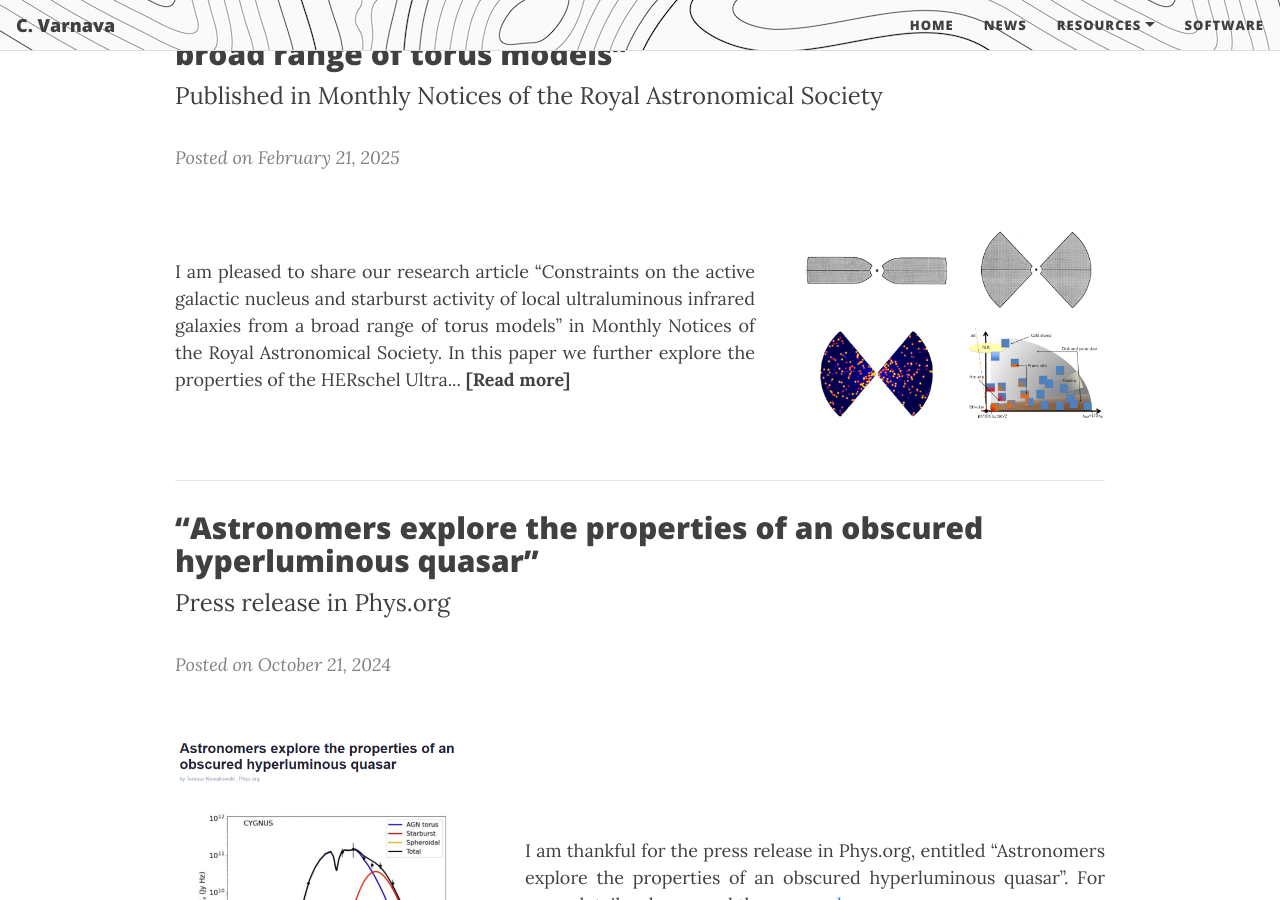
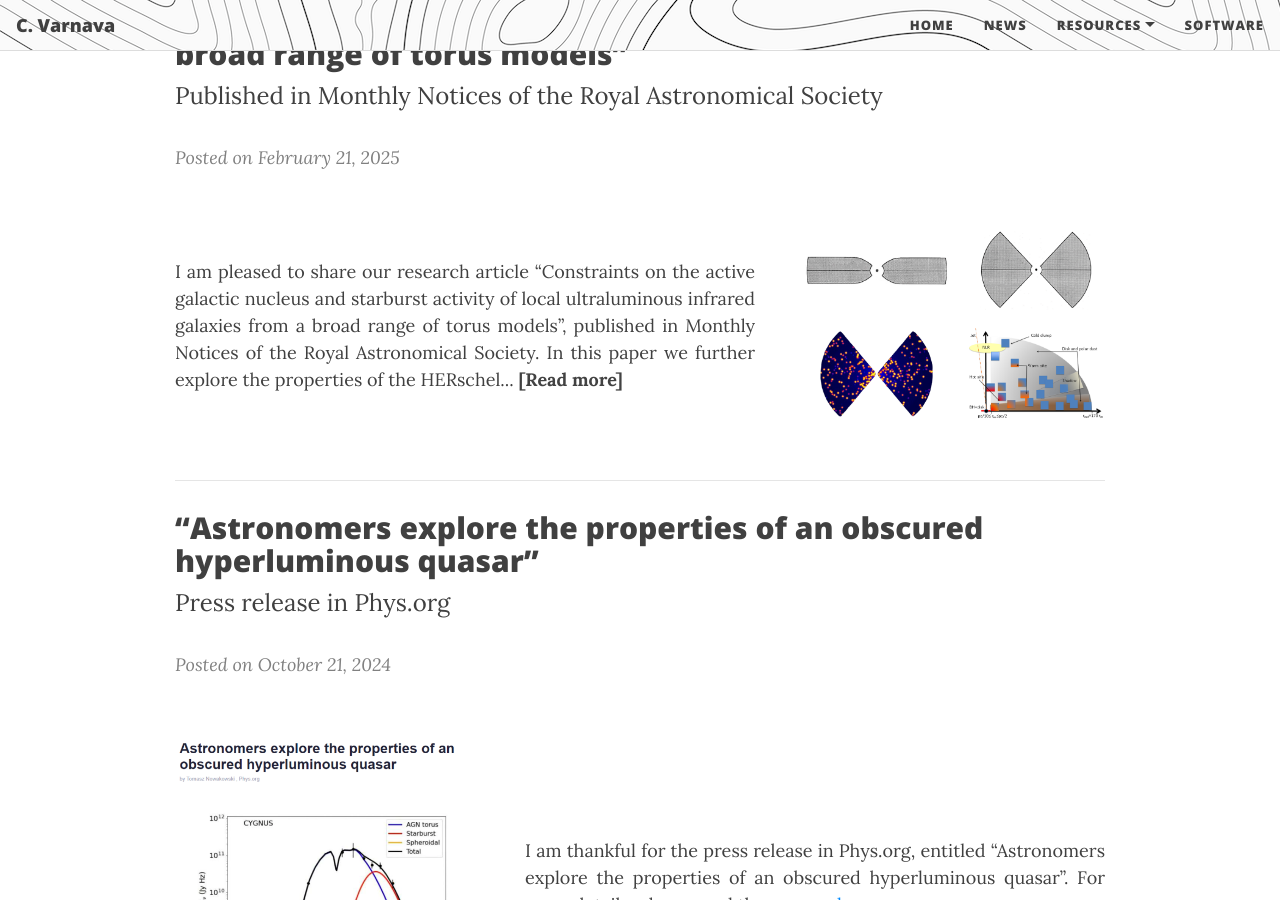
Before and after one commit to ch-var/ch-var.github.io, a Jekyll site: the page built from news.html, in a window 1280 px wide and 900 px high, scrolled down 322 px. Built offline with Jekyll 4.4.1, drawn with Linux system fonts in a browser that asks for light colours; formulas are drawn with MathJax 3.

Commit message:
Update news.html

```diff
--- a/news.html
+++ b/news.html
@@ -38,7 +38,7 @@ mathjax: true
 <p><i style="color:#808080";>Posted on February 21, 2025</i></p>
 
 <div style="display: flex; justify-content: space-between; align-items: center; flex-wrap: wrap;">
-  <p style="text-align: justify; flex: 1; margin-right: 30px;">I am pleased to share our research article “Constraints on the active galactic nucleus and starburst activity of local ultraluminous infrared galaxies from a broad range of torus models” in Monthly Notices of the Royal Astronomical Society. In this paper we further explore the properties of the HERschel Ultra... <a href="https://ch-var.github.io/2025-02-21-local_ULIRGs"><b style="color:#424242";>[Read more]</b></a></p>
+  <p style="text-align: justify; flex: 1; margin-right: 30px;">I am pleased to share our research article “Constraints on the active galactic nucleus and starburst activity of local ultraluminous infrared galaxies from a broad range of torus models”, published in Monthly Notices of the Royal Astronomical Society. In this paper we further explore the properties of the HERschel... <a href="https://ch-var.github.io/2025-02-21-local_ULIRGs"><b style="color:#424242";>[Read more]</b></a></p>
   <p style="margin-left: 20px;"><img src="/assets/img/4_AGN_models.png" style="max-width: 300px; height: auto;"/></p>
 </div>
 
```
